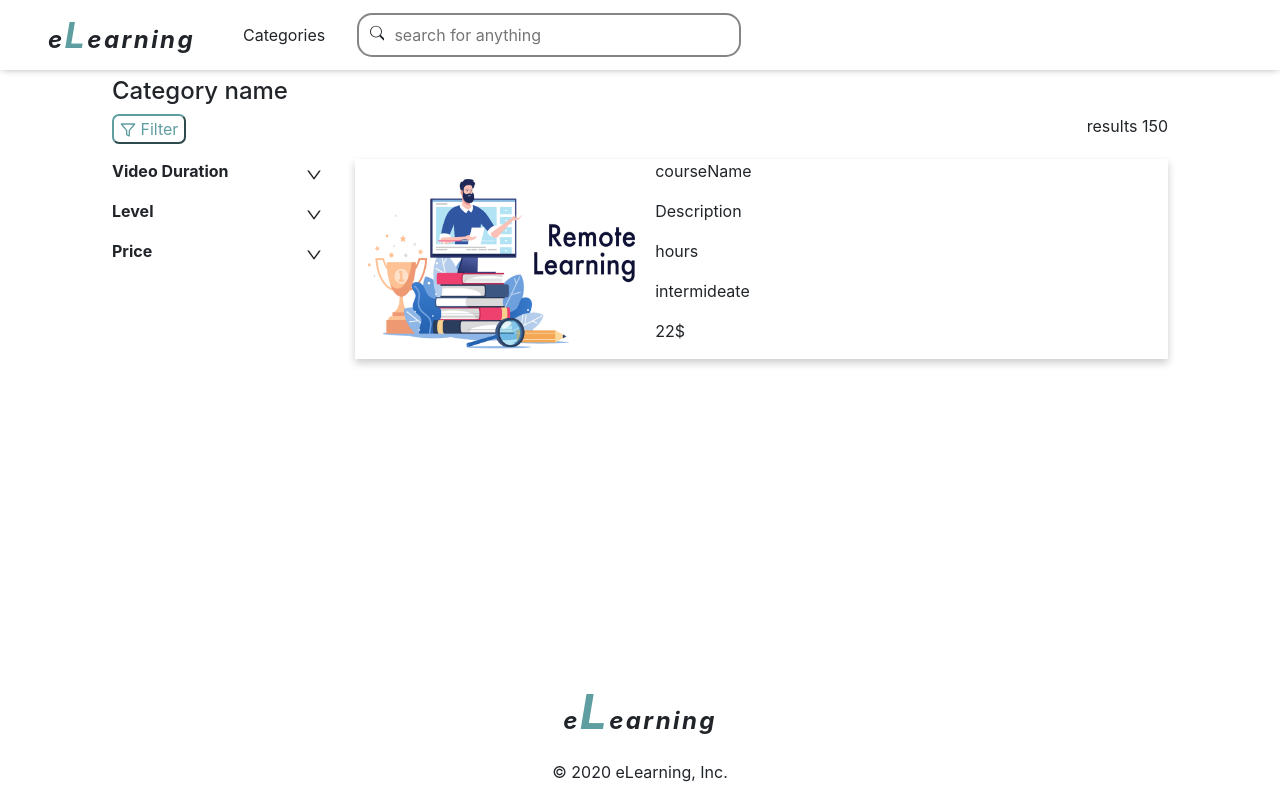
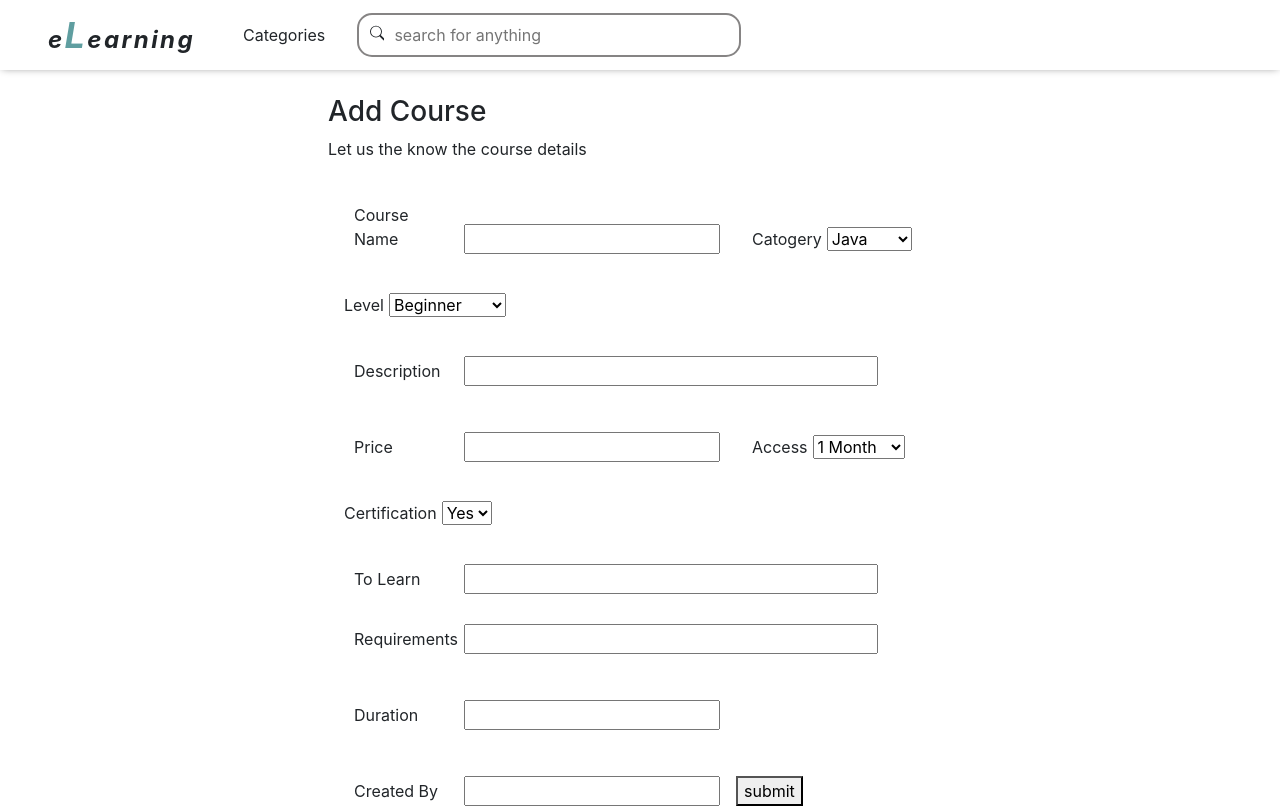
Before and after one commit to SathwikaGone/JobPortal, a React (Create React App) app: page /AddCourse in a window 1280 px wide. Shown: the top 808 px of the page. Built offline with nearby package versions, Linux system fonts and the light colour scheme.

Commit message:
arranged form

```diff
--- a/src/App.css
+++ b/src/App.css
@@ -36,3 +36,7 @@
     transform: rotate(360deg);
   }
 } */
+
+.position {
+  position: relative;
+}
--- a/src/App.js
+++ b/src/App.js
@@ -10,9 +10,12 @@ function App() {
     <React.Fragment>
       <Header />
       {/** <Home />      */}
-      <Category />
-      {/**  <AddCourse />*/}
-      <Footer />
+
+      {/** <Category />  */}
+      <AddCourse />
+      <div className="position">
+        <Footer />
+      </div>
     </React.Fragment>
   );
 }
--- a/src/Components/AddCourse.js
+++ b/src/Components/AddCourse.js
@@ -3,6 +3,7 @@ import LableInput from "./lableInput";
 import SelectOptions from "./selectOptions";
 import TextArea from "./textArea";
 import "./AddCourse.scss";
+
 export default function AddCourse() {
   const [details, setdetails] = useState({
     courseName: "",
@@ -33,97 +34,99 @@ export default function AddCourse() {
     { displayValue: "Expert" },
   ];
 
-  console.log("details", details);
-
   return (
-    <div>
+    <div className="displayBlock">
       <div className="formLayout">
         <form>
           <h3>Add Course</h3>
-
+          <p>Let us the know the course details</p>
           <LableInput
             name="courseName"
             id="courseName"
             type="text"
-            displayname="courseName"
+            displayname="Course Name"
             onChange={(value) => setdetails({ ...details, courseName: value })}
+          />
+
+          <SelectOptions
+            displayname="Catogery"
+            list={catg}
+            onChange={(value) => setdetails({ ...details, catogery: value })}
+            value={details.catogery}
+          />
+
+          <SelectOptions
+            displayname="Level"
+            list={level}
+            onChange={(value) => setdetails({ ...details, level: value })}
+            value={details.level}
           />
 
           <TextArea
             name="description"
             id="description"
             type="text"
-            displayname="description"
+            displayname="Description"
             onChange={(value) => setdetails({ ...details, description: value })}
           />
 
-          <SelectOptions
-            displayname="catogery"
-            list={catg}
-            onChange={(value) => setdetails({ ...details, catogery: value })}
-            value={details.catogery}
+          <LableInput
+            name="price"
+            id="price"
+            type="price"
+            displayname="Price"
+            onChange={(value) => setdetails({ ...details, price: value })}
           />
 
           <SelectOptions
-            displayname="level"
-            list={level}
-            onChange={(value) => setdetails({ ...details, level: value })}
-            value={details.level}
+            displayname="Access"
+            list={[{ displayValue: "1 Month" }, { displayValue: "Life Time" }]}
+            onChange={(value) => setdetails({ ...details, access: value })}
+            value={details.access}
+          />
+
+          <SelectOptions
+            displayname="Certification"
+            list={[{ displayValue: "Yes" }, { displayValue: "No" }]}
+            onChange={(value) =>
+              setdetails({ ...details, certification: value })
+            }
+            value={details.certification}
+          />
+
+          <TextArea
+            name="toLearn"
+            id="toLearn"
+            type="text"
+            displayname="To Learn"
+            onChange={(value) => setdetails({ ...details, toLearn: value })}
+          />
+          <TextArea
+            name="Requirements"
+            id="Requirements"
+            type="text"
+            displayname="Requirements"
+            onChange={(value) =>
+              setdetails({ ...details, Requirements: value })
+            }
+          />
+
+          <LableInput
+            name="duration"
+            id="duration"
+            type="duration"
+            displayname="Duration"
+            onChange={(value) => setdetails({ ...details, duration: value })}
           />
 
           <LableInput
             name="createdBy"
             id="createdBy"
             type="createdBy"
-            displayname="createdBy"
+            displayname="Created By"
             onChange={(value) => setdetails({ ...details, createdBy: value })}
           />
-          <LableInput
-            name="toLearn"
-            id="toLearn"
-            type="toLearn"
-            displayname="toLearn"
-            onChange={(value) => setdetails({ ...details, toLearn: value })}
-          />
-          <LableInput
-            name="Requirements"
-            id="Requirements"
-            type="Requirements"
-            displayname="Requirements"
-            onChange={(value) =>
-              setdetails({ ...details, Requirements: value })
-            }
-          />
-          <LableInput
-            name="access"
-            id="access"
-            type="access"
-            displayname="access"
-            onChange={(value) => setdetails({ ...details, access: value })}
-          />
 
-          <SelectOptions
-            displayname="certification"
-            list={[{ displayValue: "Yes" }, { displayValue: "No" }]}
-            onChange={(value) =>
-              setdetails({ ...details, certification: value })
-            }
-            value={details.certification}
-          />
-          <LableInput
-            name="duration"
-            id="duration"
-            type="duration"
-            displayname="duration"
-            onChange={(value) => setdetails({ ...details, duration: value })}
-          />
-          <LableInput
-            name="price"
-            id="price"
-            type="price"
-            displayname="price"
-            onChange={(value) => setdetails({ ...details, price: value })}
-          />
           <button type="submit">submit</button>
         </form>
       </div>
--- a/src/Components/AddCourse.scss
+++ b/src/Components/AddCourse.scss
@@ -2,9 +2,14 @@
   align-self: center;
   width: 50%;
   height: fit-content;
-  display: flex;
-  box-shadow: 0 4px 8px 0 rgba(0, 0, 0, 0.2);
-  align-items: center;
-  justify-content: center;
-  margin: 5% auto 0 auto;
+  // display: flex;
+  // box-shadow: 0 4px 8px 0 rgba(0, 0, 0, 0.2);
+  // align-items: center;
+  // justify-content: center;
+  // background-color: cadetblue;
+  margin: 2% auto 0 auto;
 }
+
+.displayBlock {
+  display: block;
+}
--- a/src/Components/Filter.scss
+++ b/src/Components/Filter.scss
@@ -1,9 +1,6 @@
 .displayBlock {
   display: block;
-}
-
-.displayInput {
-  padding: 10px;
+  margin: 1em;
 }
 
 .moveRight {
@@ -14,3 +11,21 @@
 .makeH5 {
   font-weight: bold;
 }
+
+.displayTextArea {
+  width: 70%;
+}
+
+.displayLable {
+  margin: 1em;
+}
+
+.displaySelect {
+  margin-left: 5px;
+}
+
+.spanWidth {
+  width: 100px;
+  margin: 10px;
+  display: inline-block;
+}
--- a/src/Components/Footer.scss
+++ b/src/Components/Footer.scss
@@ -1,5 +1,5 @@
 .footerClass {
-  position: absolute;
+  // position: absolute;
   bottom: 0;
   width: 100%;
   text-align: center;
--- a/src/Components/lableInput.js
+++ b/src/Components/lableInput.js
@@ -1,10 +1,10 @@
 import React from "react";
 import "./Filter.scss";
 
-export default function lableInput({ name, id, type, displayname, onChange }) {
+function lableInput({ name, id, type, displayname, onChange }) {
   return (
-    <label for={name} className="displayBlock">
-      {displayname}
+    <label htmlFor={name} className="displayLable">
+      <span className="spanWidth"> {displayname}</span>
       <input
         className="displayInput"
         type={type}
@@ -15,3 +15,5 @@ export default function lableInput({ name, id, type, displayname, onChange }) {
     </label>
   );
 }
+
+export default React.memo(lableInput);
--- a/src/Components/selectOptions.js
+++ b/src/Components/selectOptions.js
@@ -1,14 +1,22 @@
 import React from "react";
 
-export default function selectOptions({ displayname, list, onChange, value }) {
+function selectOptions({ displayname, list, onChange, value }) {
   return (
-    <label>
+    <label className="displayLable">
       {displayname}
-      <select value={value} onChange={(e) => onChange(e.target.value)}>
-        {list.map((item) => (
-          <option value={item.displayValue}>{item.displayValue}</option>
+      <select
+        className="displaySelect"
+        value={value}
+        onChange={(e) => onChange(e.target.value)}
+      >
+        {list.map((item, id) => (
+          <option key={id} value={item.displayValue}>
+            {item.displayValue}
+          </option>
         ))}
       </select>
     </label>
   );
 }
+
+export default React.memo(selectOptions);
--- a/src/Components/textArea.js
+++ b/src/Components/textArea.js
@@ -1,12 +1,12 @@
 import React from "react";
 
-export default function textArea({ name, id, type, displayname, onChange }) {
+function TextArea({ name, id, type, displayname, onChange }) {
   return (
-    <label for={name} className="displayBlock">
-      {displayname}
-      <textArea
-        className="displayInput"
-        type={type}
+    <label htmlFor={name} className="displayBlock">
+      <span className="spanWidth"> {displayname} </span>
+      <input
+        className="displayTextArea"
+        type="textarea"
         id={id}
         name={name}
         onChange={(e) => onChange(e.target.value)}
@@ -14,3 +14,5 @@ export default function textArea({ name, id, type, displayname, onChange }) {
     </label>
   );
 }
+
+export default React.memo(TextArea);
```
